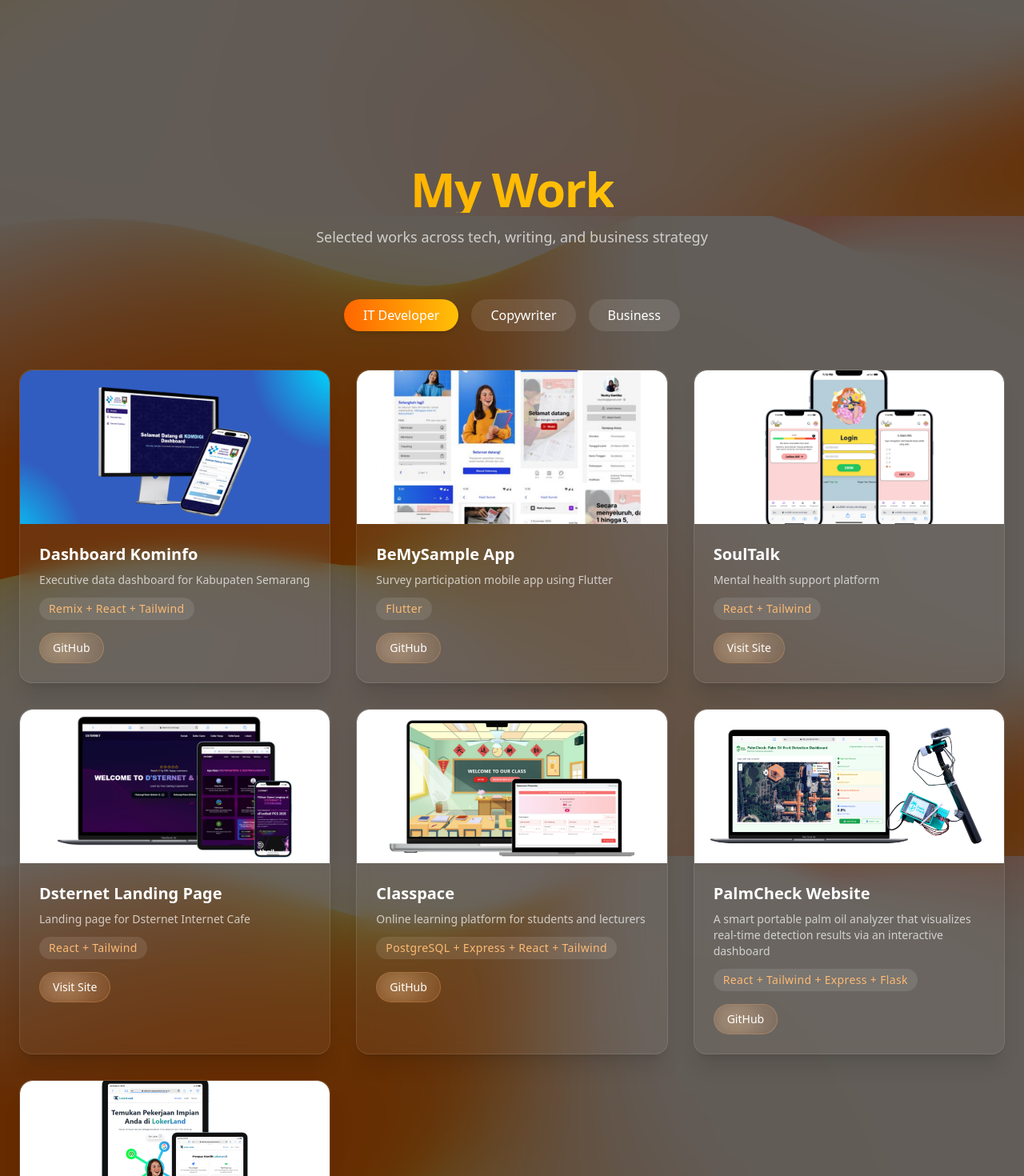
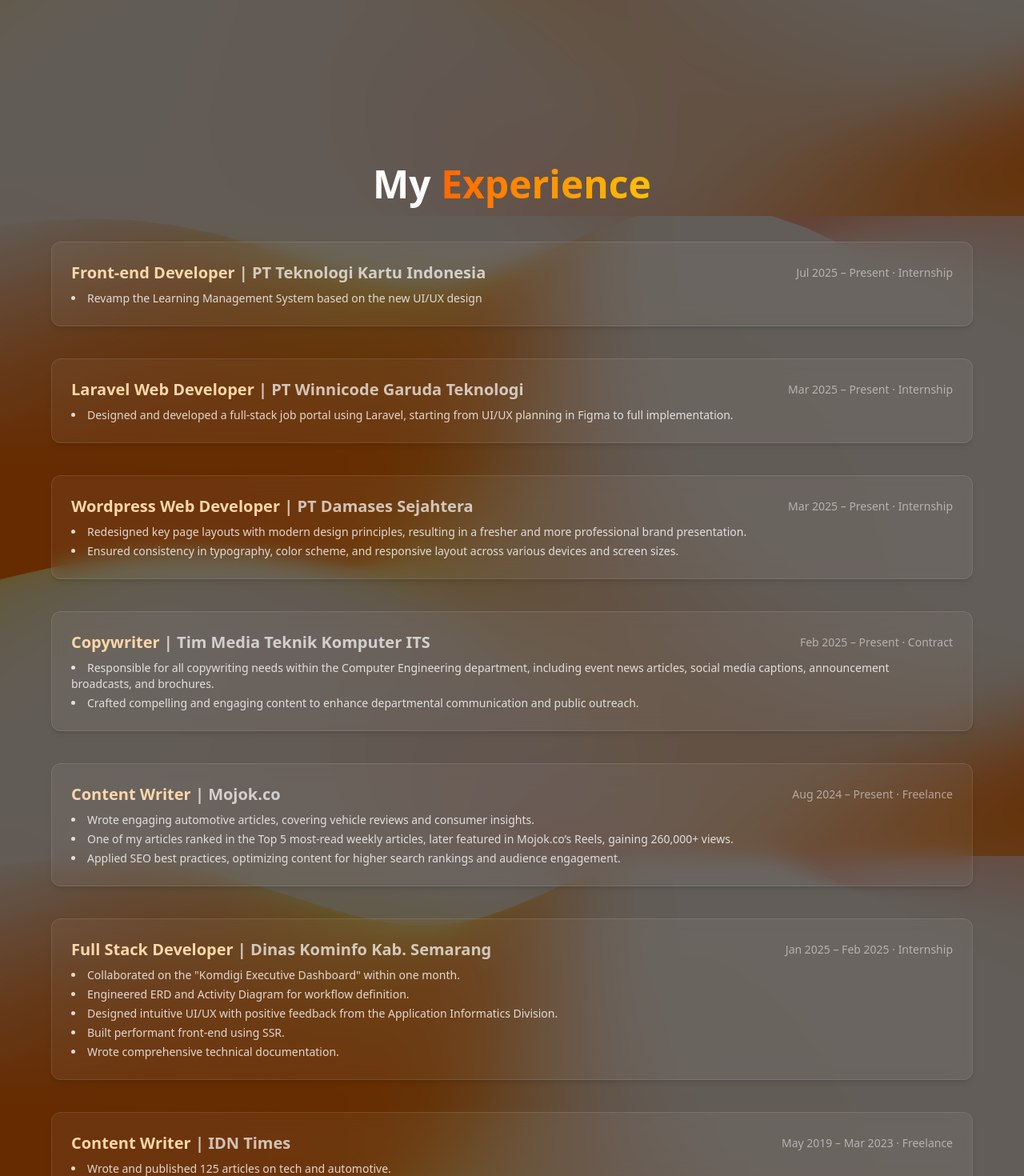
Before and after one commit to DefenderWidi/personalportfolio, a React (Vite) app: page / in a window 1280 px wide. Shown: the part 1330-2800 px from the top of the page at 80% size. Built offline with nearby package versions, Linux system fonts and the light colour scheme.

Commit message:
feat: add experience section

```diff
--- /dev/null
+++ b/src/experience.tsx
@@ -0,0 +1,135 @@
+// src/Experience.tsx
+import { motion } from "framer-motion";
+
+interface ExperienceItem {
+  role: string;
+  company: string;
+  period: string;
+  type: string;
+  details: string[];
+}
+
+const experiences: ExperienceItem[] = [
+  {
+    role: "Front-end Developer",
+    company: "PT Teknologi Kartu Indonesia",
+    period: "Jul 2025 – Present",
+    type: "Internship",
+    details: [
+      "Revamp the Learning Management System based on the new UI/UX design",
+    ],
+  },
+  {
+    role: "Laravel Web Developer",
+    company: "PT Winnicode Garuda Teknologi",
+    period: "Mar 2025 – Present",
+    type: "Internship",
+    details: [
+      "Designed and developed a full-stack job portal using Laravel, starting from UI/UX planning in Figma to full implementation.",
+    ],
+  },
+  {
+    role: "Wordpress Web Developer",
+    company: "PT Damases Sejahtera",
+    period: "Mar 2025 – Present",
+    type: "Internship",
+    details: [
+      "Redesigned key page layouts with modern design principles, resulting in a fresher and more professional brand presentation.",
+      "Ensured consistency in typography, color scheme, and responsive layout across various devices and screen sizes.",
+    ],
+  },
+  {
+    role: "Copywriter",
+    company: "Tim Media Teknik Komputer ITS",
+    period: "Feb 2025 – Present",
+    type: "Contract",
+    details: [
+      "Responsible for all copywriting needs within the Computer Engineering department, including event news articles, social media captions, announcement broadcasts, and brochures.",
+      "Crafted compelling and engaging content to enhance departmental communication and public outreach.",
+    ],
+  },
+  {
+    role: "Content Writer",
+    company: "Mojok.co",
+    period: "Aug 2024 – Present",
+    type: "Freelance",
+    details: [
+      "Wrote engaging automotive articles, covering vehicle reviews and consumer insights.",
+      "One of my articles ranked in the Top 5 most-read weekly articles, later featured in Mojok.co’s Reels, gaining 260,000+ views.",
+      "Applied SEO best practices, optimizing content for higher search rankings and audience engagement.",
+    ],
+  },
+  {
+    role: "Full Stack Developer",
+    company: "Dinas Kominfo Kab. Semarang",
+    period: "Jan 2025 – Feb 2025",
+    type: "Internship",
+    details: [
+      'Collaborated on the "Komdigi Executive Dashboard" within one month.',
+      "Engineered ERD and Activity Diagram for workflow definition.",
+      "Designed intuitive UI/UX with positive feedback from the Application Informatics Division.",
+      "Built performant front-end using SSR.",
+      "Wrote comprehensive technical documentation.",
+    ],
+  },
+  {
+    role: "Content Writer",
+    company: "IDN Times",
+    period: "May 2019 – Mar 2023",
+    type: "Freelance",
+    details: [
+      "Wrote and published 125 articles on tech and automotive.",
+      "Achieved 538,000+ views and ranked 487 of 98,593 writers.",
+    ],
+  },
+];
+
+const Experience = () => {
+  return (
+    <section className="py-24 px-6 bg-black/60 text-white" id="experience">
+      <div className="max-w-6xl mx-auto">
+        <motion.h2
+          className="text-5xl font-bold text-center mb-12"
+          initial={{ opacity: 0, y: 50 }}
+          whileInView={{ opacity: 1, y: 0 }}
+          transition={{ duration: 0.8 }}
+        >
+          My <span className="bg-gradient-to-r from-[#ff6600] to-[#ffc107] bg-clip-text text-transparent">Experience</span>
+        </motion.h2>
+
+        <div className="space-y-10">
+          {experiences.map((exp, idx) => {
+            const direction = idx % 2 === 0 ? -100 : 100; // Kiri kalau genap, kanan kalau ganjil
+            return (
+              <motion.div
+                key={idx}
+                initial={{ opacity: 0, x: direction }}
+                whileInView={{ opacity: 1, x: 0 }}
+                transition={{ duration: 0.6, delay: idx * 0.1 }}
+                viewport={{ once: true }}
+                className="bg-white/5 p-6 rounded-xl border border-white/10 backdrop-blur-md shadow-md"
+              >
+                <div className="flex flex-col sm:flex-row sm:justify-between sm:items-center mb-2">
+                  <h3 className="text-xl font-semibold text-orange-200">
+                    {exp.role}{" "}
+                    <span className="text-white/70">| {exp.company}</span>
+                  </h3>
+                  <p className="text-sm text-white/50">
+                    {exp.period} · {exp.type}
+                  </p>
+                </div>
+                <ul className="list-disc list-inside text-sm text-white/80 space-y-1 mt-2">
+                  {exp.details.map((point, i) => (
+                    <li key={i}>{point}</li>
+                  ))}
+                </ul>
+              </motion.div>
+            );
+          })}
+        </div>
+      </div>
+    </section>
+  );
+};
+
+export default Experience;
--- a/src/main.tsx
+++ b/src/main.tsx
@@ -4,12 +4,14 @@
 import Hero from './Hero';
 import TechStack from './TechStack';
 import MyWork from './mywork';
+import Experience from './experience';
 
 createRoot(document.getElementById('root')!).render(
   <StrictMode>
     <>
       <Hero />
       <TechStack />
+      <Experience />
       <MyWork />
     </>
   </StrictMode>,
```
